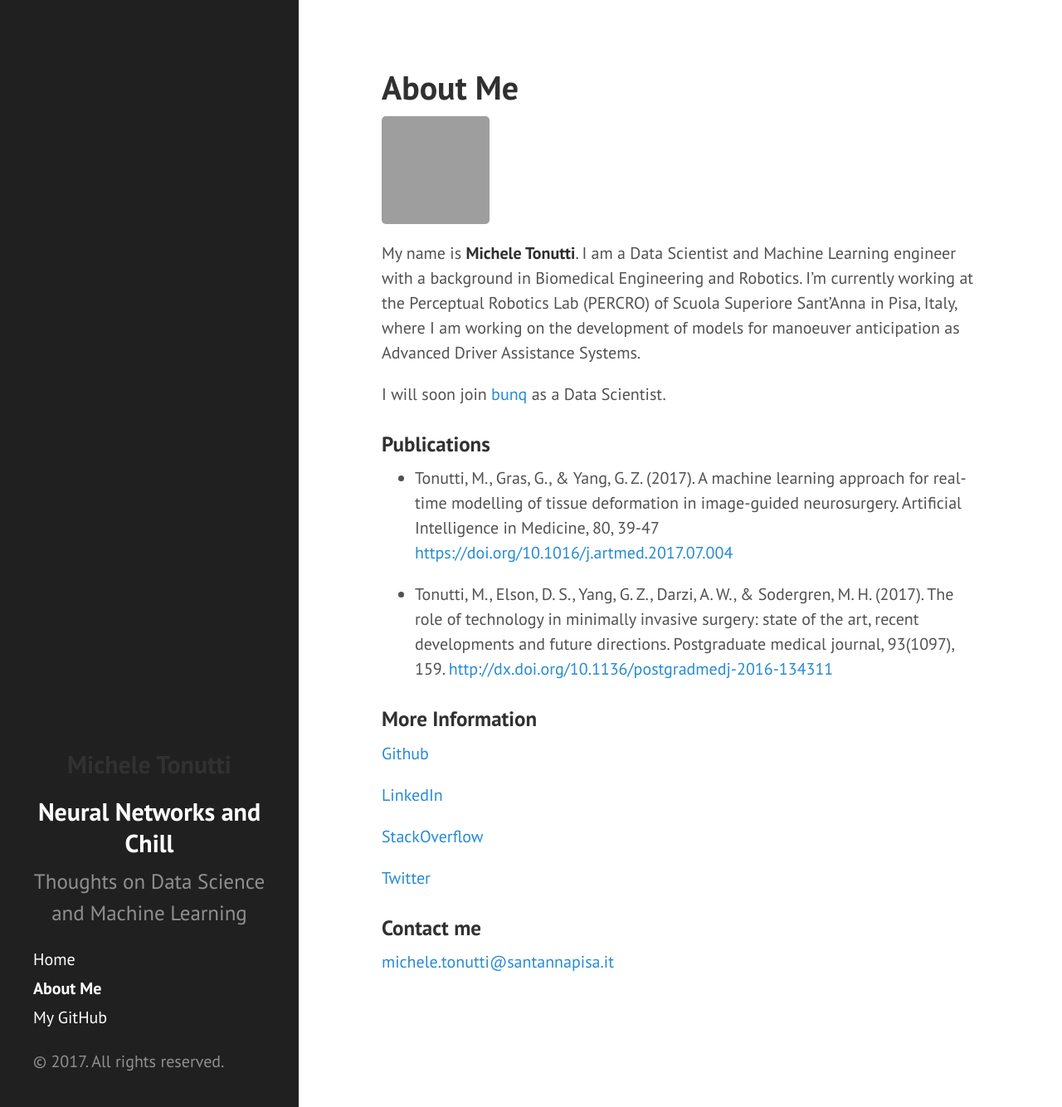
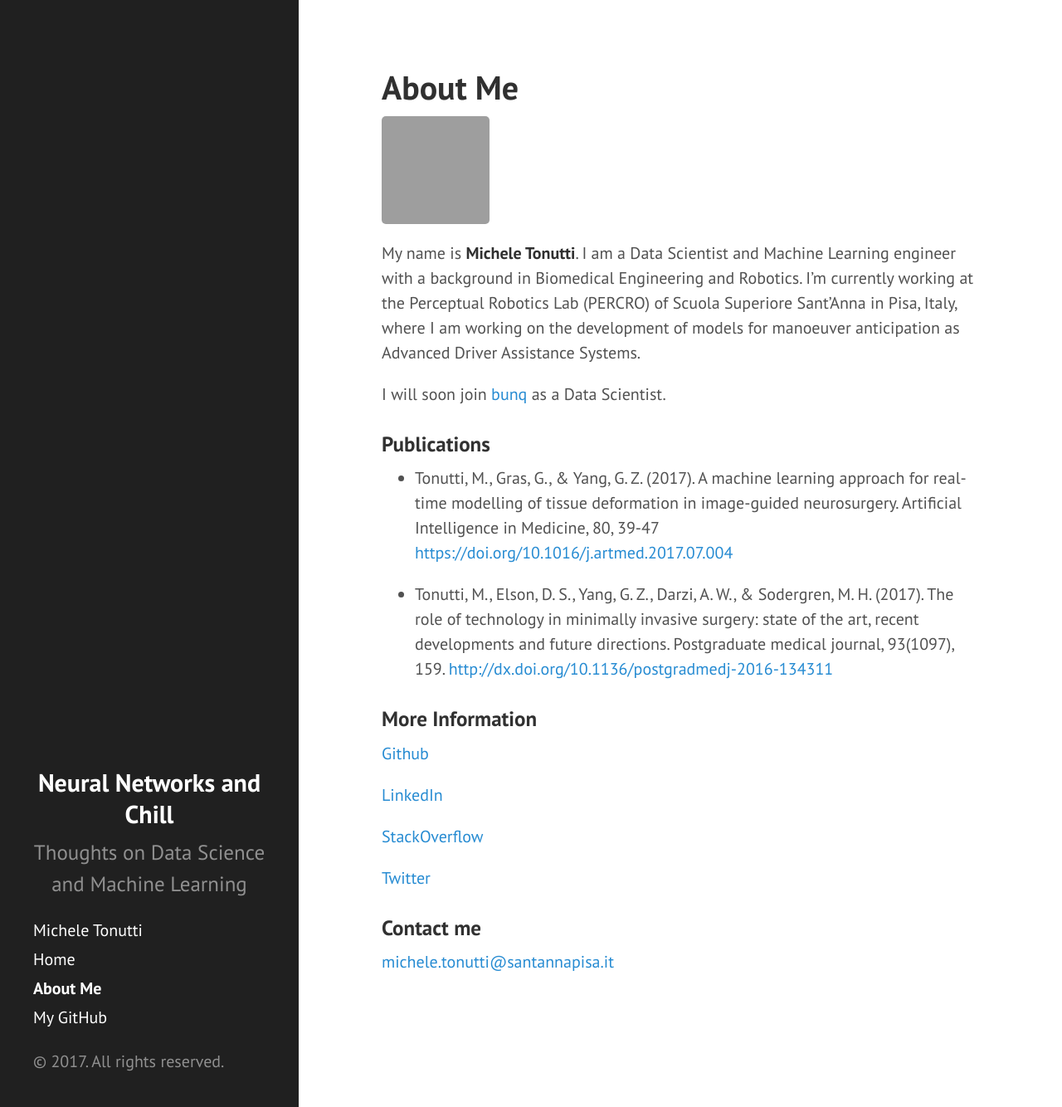
Before and after one commit to michetonu/michetonu.github.io, a Jekyll site: the page built from about.md, in a window 1280 px wide and 1334 px high. Shown: the whole window at 83% size. Built offline with Jekyll 4.4.1, drawn with Linux system fonts in a browser that asks for light colours; grey boxes are pictures that could not be loaded.

Commit message:
Update sidebar.html

```diff
--- a/_includes/sidebar.html
+++ b/_includes/sidebar.html
@@ -2,9 +2,7 @@
   <div class="container sidebar-sticky">
     <div class="sidebar-about">
       <center>
-      <h2>
-          {{ site.tagline }}
-      </h2>
+
         <h2>
         <a href="{{ site.url }}">
           {{ site.title }}
@@ -12,7 +10,7 @@
       </h2>
         <p class="lead">{{ site.description }}</p> </center>
     </div>
-
+    <a class="sidebar-nav-item">Michele Tonutti</a>
     <nav class="sidebar-nav">
       <a class="sidebar-nav-item" href="{{ site.url }}">Home</a>
 
```
